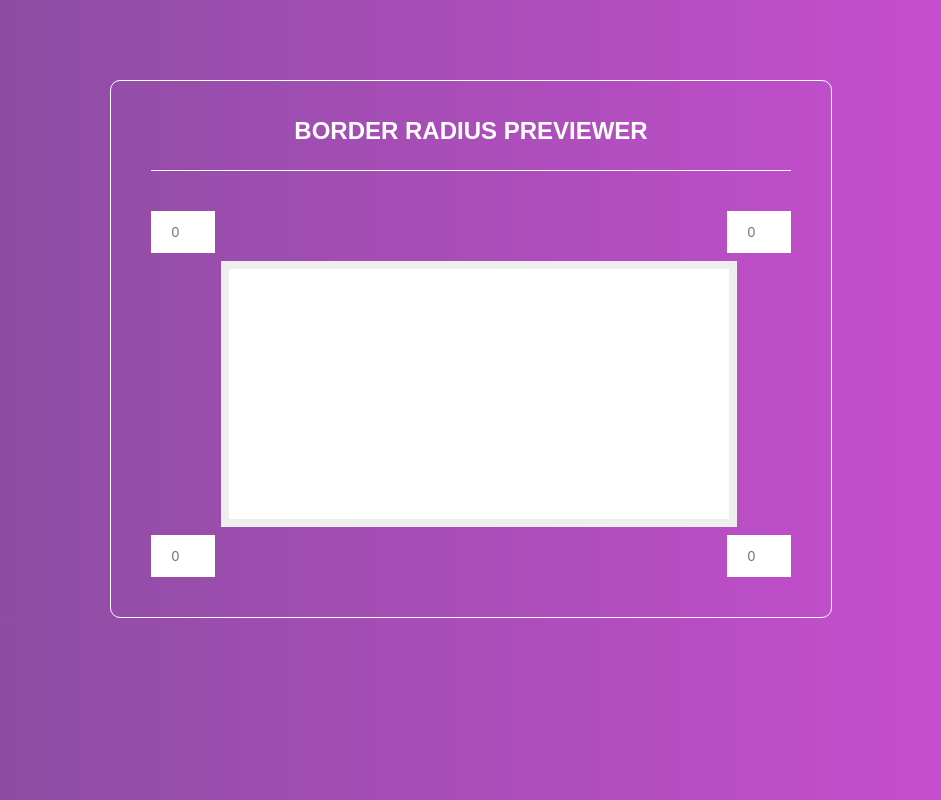
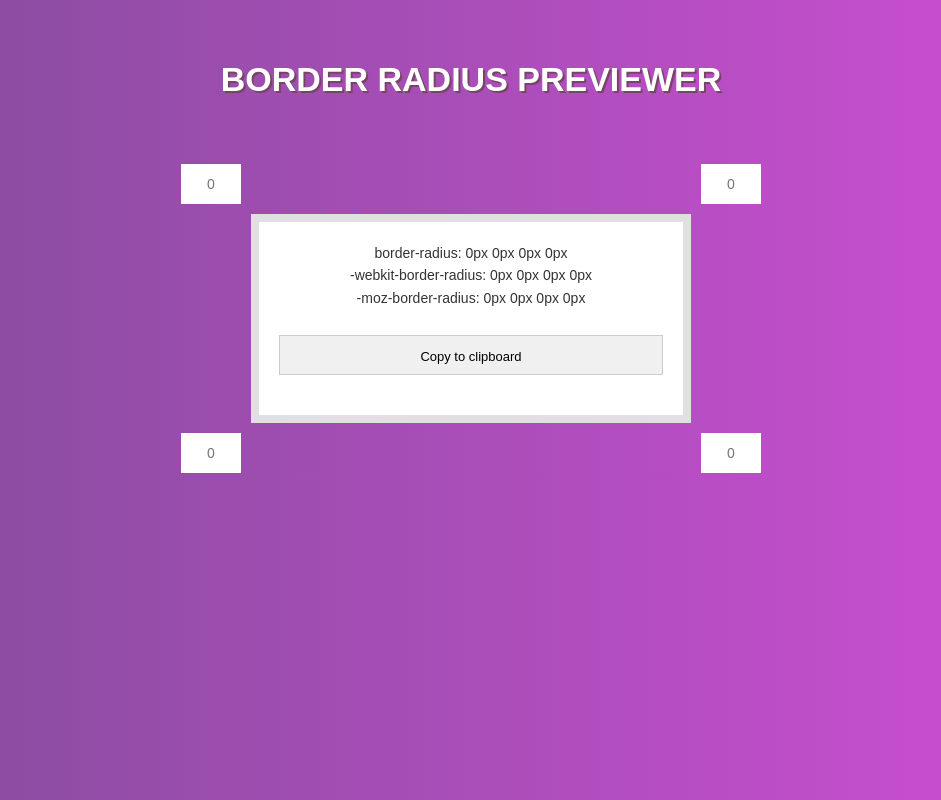
Before and after one commit to leandroatallah/border-radius-previewer, a React (Create React App) app: page / in a window 1280 px wide. Shown: the whole page, without its empty margins (169-1110 px from the left). Built offline with nearby package versions, Linux system fonts and the light colour scheme.

Commit message:
Add: Copy to clipboard

```diff
--- a/src/App.css
+++ b/src/App.css
@@ -2,6 +2,9 @@ html, body {
     padding: 0;
     margin: 0;
     font-family: sans-serif;
+}
+
+* {
     box-sizing: border-box;
 }
 
@@ -11,38 +14,44 @@ body {
 }
 
 h1 {
-    font-size: 24px;
+    font-size: 34px;
     text-transform: uppercase;
     text-align: center;
     padding-bottom: 25px;
     margin-bottom: 40px;
-    border-bottom: 1px solid #fff;
+    text-shadow: 2px 2px 0 #746;
 }
 
 #form-container {
     max-width: 100%;
-    width: 640px;
-    margin: 80px auto 0;
+    width: 620px;
+    margin: 60px auto 0;
     border-radius: 10px;
-    border: 1px solid #fff;
-    padding: 20px 40px 40px;
+    /* border: 1px solid #fff; */
+    /* padding: 20px 40px 40px; */
 }
 
 #border-container {
+    margin: 0 20px;
     position: relative;
     padding: 50px 70px;
 }
 
 #border-radius-element {
+    display: flex;
+    justify-content: center;
+    align-items: center;
+    flex-direction: column;
+    padding: 20px;
     width: 100%;
-    height: 0;
-    padding-bottom: 50%;
+    /* height: 200px; */
+    border: 8px solid #e0e0e0;
     background-color: #fff;
-    border: 8px solid #eee;
     border-radius: 0;
 }
 
 input[type=number] {
+    -moz-appearance:textfield;
     position: absolute;
     width: 60px;
     height: 40px;
@@ -50,6 +59,18 @@ input[type=number] {
     border: 0;
     text-align: center;
     font-size: 14px;
+}
+
+input::-webkit-outer-spin-button,
+input::-webkit-inner-spin-button {
+  -webkit-appearance: none;
+  margin: 0;
+}
+
+#text-result {
+    height: 0;
+    opacity: 0;
+    pointer-events: none;
 }
 
 #top-left {
@@ -60,11 +81,35 @@ input[type=number] {
     top: 0;
     right: 0;
 }
+#bottom-right {
+    bottom: 0;
+    right: 0;
+}
 #bottom-left {
     bottom: 0;
     left: 0;
 }
-#bottom-right {
-    bottom: 0;
-    right: 0;
+
+#style-result {
+    width: 100%;
+    height: 100%;
+    text-align: center;
+    font-size: 14px;
+    font-weight: 300;
+    color: #333;
+    line-height: 1.6;
+    padding: 0 20px;
+    background-color: #fff;
 }
+button {
+    border: 1px solid #ccc;
+    background-color: #f0f0f0;
+    border-radius: 0;
+    display: block;
+    width: 100%;
+    height: 40px;
+    line-height: 40px;
+    margin: 20px 0;
+    font-size: 13px;
+    cursor: pointer;
+}
--- a/src/App.jsx
+++ b/src/App.jsx
@@ -4,24 +4,42 @@ import './App.css'
 export default function App() {
     const [topLeft, setTopLeft] = useState(0)
     const [topRight, setTopRight] = useState(0)
+    const [bottomRight, setBottomRight] = useState(0)
     const [bottomLeft, setBottomLeft] = useState(0)
-    const [bottomRight, setBottomRight] = useState(0)
 
     function getBorderRadius() {
-        return `${topLeft}px ${topRight}px ${bottomLeft}px ${bottomRight}px`
+        return `${topLeft}px ${topRight}px ${bottomRight}px ${bottomLeft}px`
+    }
+
+    function copyToClip() {
+        const copyResult = document.getElementById('text-result')
+        copyResult.select()
+        copyResult.setSelectionRange(0, 99999)
+        document.execCommand('copy')
     }
 
     return (
         <>
             <div id="form-container">
                 <h1>Border Radius Previewer</h1>
+
                 <div id="border-container">
-                    <div id="border-radius-element" style={{'borderRadius': getBorderRadius()}}></div>
+                    <div id="border-radius-element" style={{'borderRadius': getBorderRadius()}}>
+                        <div id="style-result">
+                            <div>border-radius: {getBorderRadius()}</div>
+                            <div>-webkit-border-radius: {getBorderRadius()}</div>
+                            <div>-moz-border-radius: {getBorderRadius()}</div>
+                        </div>
+                        {/* <textarea id="text-result" defaultValue={`border-radius: ${getBorderRadius()} \n-webkit-border-radius: ${getBorderRadius()} \n-moz-border-radius: ${getBorderRadius()}`}
+                        ></textarea> */}
+                        <input id="text-result" value={`border-radius: ${getBorderRadius()} \n-webkit-border-radius: ${getBorderRadius()} \n-moz-border-radius: ${getBorderRadius()}`} />
+                        <button onClick={() => copyToClip()}>Copy to clipboard</button>
+                    </div>
 
                     <input type="number" id="top-left" placeholder="0" min="0" max="1000" onChange={(e) => setTopLeft(e.target.value)} />
                     <input type="number" id="top-right" placeholder="0" min="0" max="1000" onChange={(e) => setTopRight(e.target.value)} />
+                    <input type="number" id="bottom-right" placeholder="0" min="0" max="1000" onChange={(e) => setBottomRight(e.target.value)} />
                     <input type="number" id="bottom-left" placeholder="0" min="0" max="1000" onChange={(e) => setBottomLeft(e.target.value)} />
-                    <input type="number" id="bottom-right" placeholder="0" min="0" max="1000" onChange={(e) => setBottomRight(e.target.value)} />
                 </div>
             </div>
         </>
```
Also changed, not shown: 1 other file (tests, documents, lock files or other folders).
